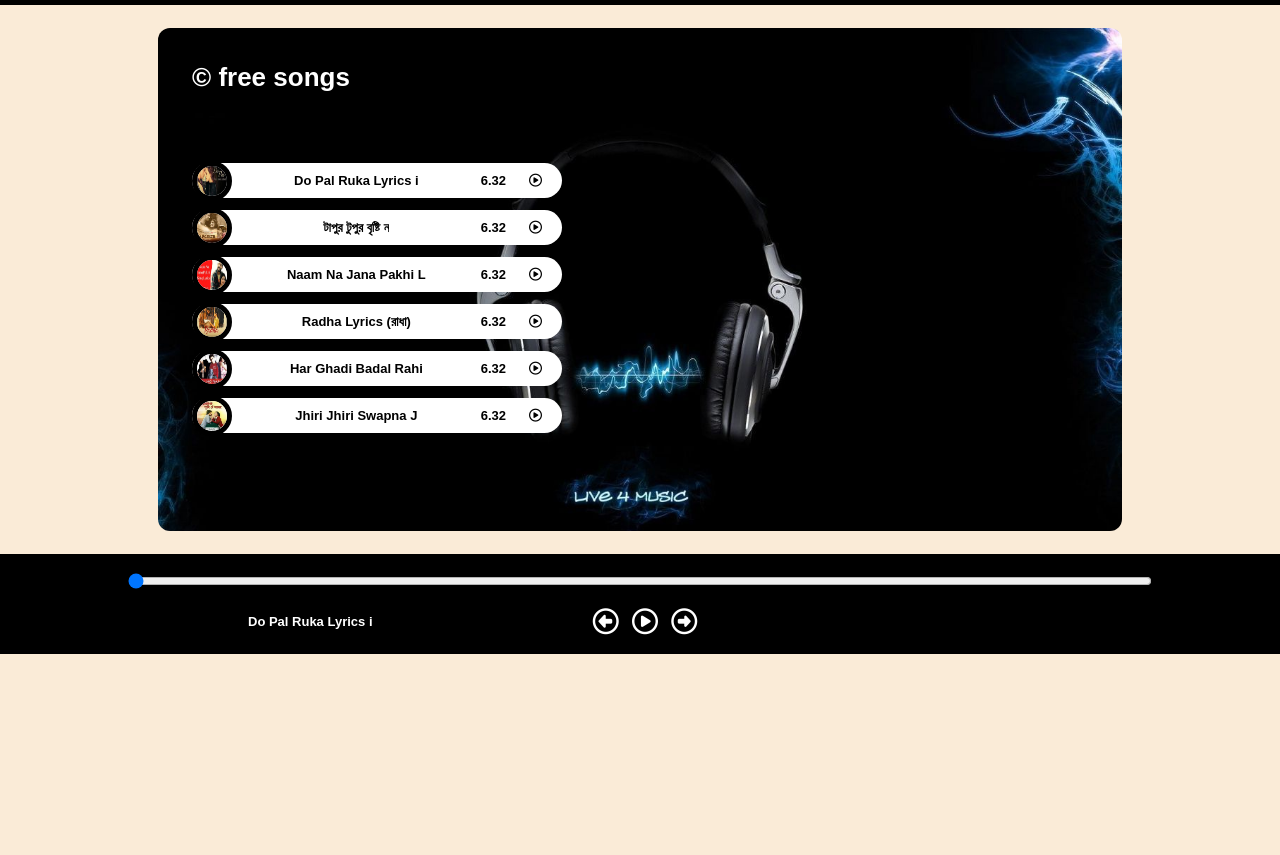
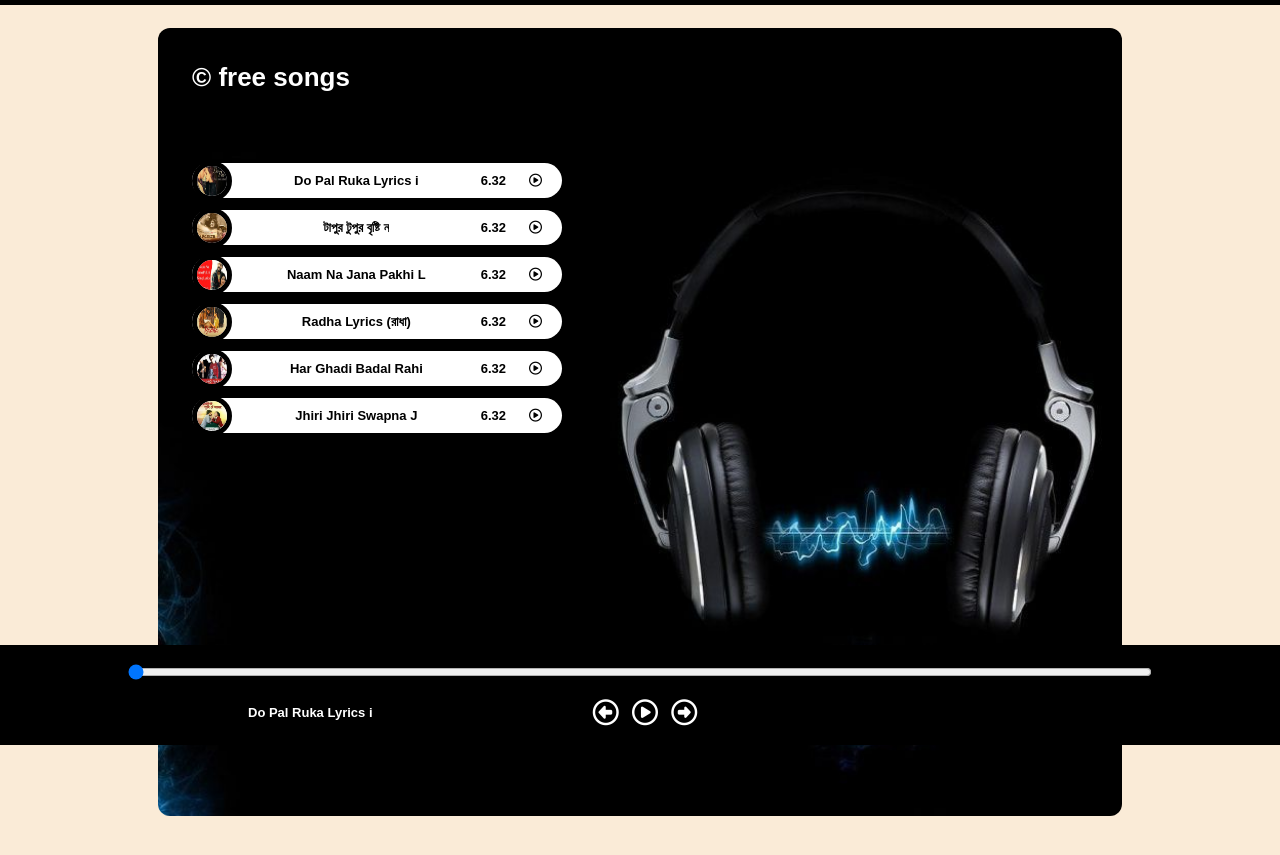
Before and after one commit to pranoy1171999study/Spotify_Clone, a plain HTML site: page index.html in a window 1280 px wide. Shown: the part 55-910 px from the top of the page. Before the commit the page ends 800 px from the top, so only its background shows below. Drawn offline with Linux system fonts and the light colour scheme; files whose address does not match are found by name.

Commit message:
Update style.css

```diff
--- a/css/style.css
+++ b/css/style.css
@@ -37,7 +37,7 @@ nav ul li{
     font-size: 1.3em;
 }
 .container{
-    min-height: 54.4vh;
+    min-height: 90vh;
     color: white;
     font-family: 'Varela Round' , sans-serif;
     display: flex;
```
